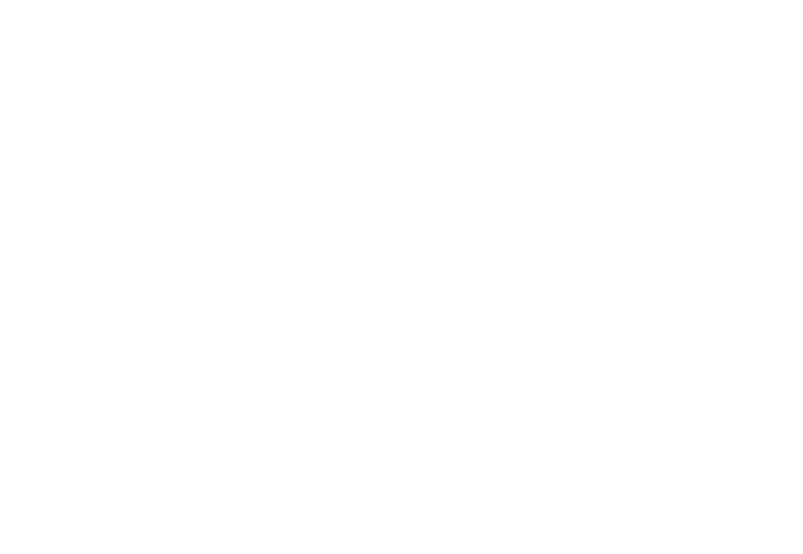
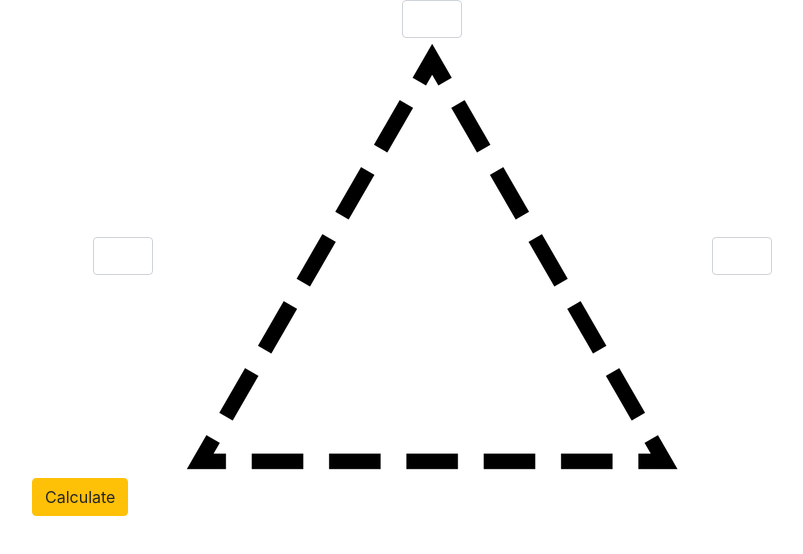
Before and after one commit to paigewilliams/triangle-tracker-testing, a plain HTML site: page index.html in a window 1280 px wide. Shown: the whole page, without its empty margins (38-841 px from the left). Drawn offline with nearby package versions, Linux system fonts and the light colour scheme.

Commit message:
Add input box and triangle image.

```diff
--- a/css/styles.css
+++ b/css/styles.css
@@ -0,0 +1,21 @@
+.top .input-top {
+  width: 60px;
+  margin: auto;
+}
+
+
+.middle {
+  margin: auto;
+  width: 800px;
+  text-align: center;
+}
+
+.middle .input-box {
+  display: inline-block;
+  width: 60px;
+}
+
+.middle .input-img {
+  display: inline-block;
+  width: 550px;
+}
--- a/index.html
+++ b/index.html
@@ -8,22 +8,49 @@
   <script type="text/javascript" src="js/jquery-3.3.1.js"></script>
   <script type="text/javascript" src="js/scripts.js"></script>
 
-    <title></title>
+  <title>triangle tracker</title>
 </head>
 <body>
 
   <div class="container">
+
+
     <div class="row">
 
 
+      <div class="top">
+
+
+        <div class="form-group input-top">
+          <input type="number" class="form-control" id="side-a">
+        </div>
 
 
 
+        <div class="middle" >
+
+          <div class="input-box">
+            <input type="number" class="form-control" id="side-a">
+          </div>
+
+          <div class="input-img">
+            <img src="imgs/blank-tri.png" id="triangle-image">
+          </div>
+
+          <div class="input-box">
+            <input type="number" class="form-control" id="side-a">
+          </div>
 
 
 
 
         </div>
+
+        <div>
+          <button type="button" id="calculate" class="btn btn-warning">Calculate</button>
+        </div>
+
+
       </div>
     </body>
     </html>
```
Also changed, not shown: imgs/blank-tri.png (added). Lines whose indentation alone changed are shown as unchanged.
